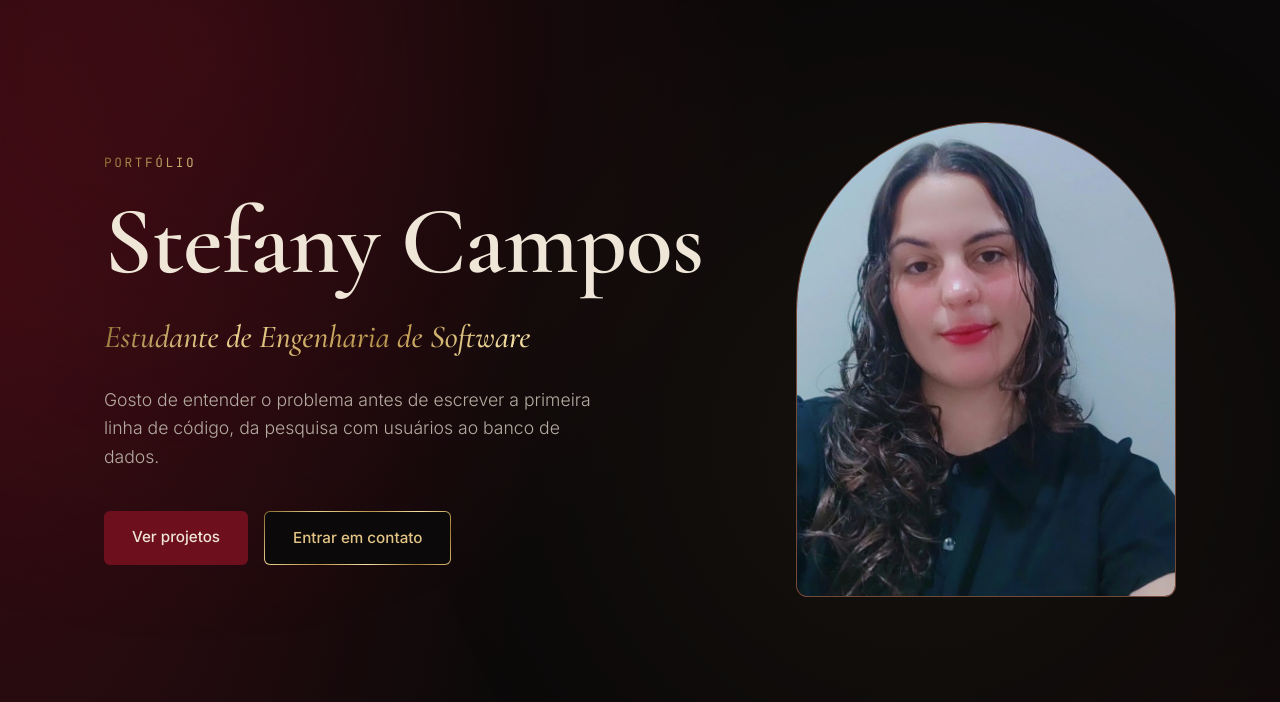
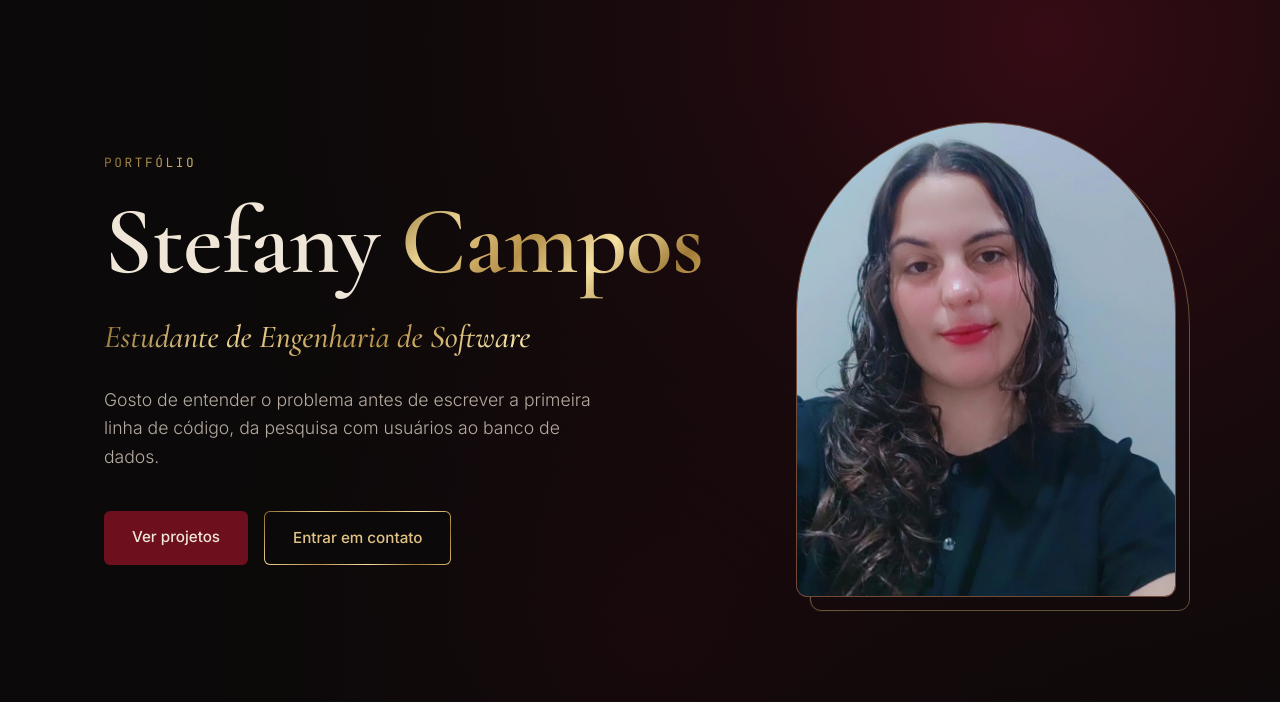
Before and after one commit to stefanycamposofc-oss/portfolio, a plain HTML site: page index.html in a window 1280 px wide. Shown: the part 98-800 px from the top of the page. Drawn offline with nearby package versions, Linux system fonts and the light colour scheme; animation ran at ten frames a second.

Commit message:
Adiciona fundo vinho com rolagem e brilhos na foto e no nome

```diff
--- a/css/style.css
+++ b/css/style.css
@@ -1230,6 +1230,87 @@ body::before {
   }
 }
 
+/* ========== FUNDO VINHO E BRILHOS ========== */
+
+/* O fundo que muda com a rolagem (desenhado pelo JS) */
+.fundo-vinho {
+  position: fixed;
+  top: 0;
+  left: 0;
+  width: 100vw;
+  height: 100vh;
+  z-index: -1;
+  pointer-events: none;
+}
+
+/* Moldura dourada atrás da foto */
+.inicio-foto {
+  position: relative;
+  isolation: isolate;
+}
+
+.inicio-foto::before,
+.inicio-foto::after {
+  content: "";
+  position: absolute;
+  inset: 0;
+  z-index: -1;
+  border-radius: 200px 200px 12px 12px;
+  transform: translate(14px, 14px);
+  pointer-events: none;
+}
+
+.inicio-foto::before {
+  border: 1px solid rgba(201, 169, 110, 0.45);
+}
+
+/* Ponto de luz que percorre a moldura */
+@property --angulo {
+  syntax: "<angle>";
+  inherits: false;
+  initial-value: 0deg;
+}
+
+.inicio-foto::after {
+  inset: -1px;
+  padding: 1.5px;
+  background: conic-gradient(from var(--angulo), transparent 0 78%, rgba(245, 225, 164, 0.15) 84%, #F5E1A4 90%, rgba(245, 225, 164, 0.15) 95%, transparent 100%);
+  -webkit-mask: linear-gradient(#000 0 0) content-box, linear-gradient(#000 0 0);
+  -webkit-mask-composite: xor;
+  mask: linear-gradient(#000 0 0) content-box exclude, linear-gradient(#000 0 0);
+  animation: girar-reflexo 8s linear infinite;
+}
+
+@keyframes girar-reflexo {
+  to {
+    --angulo: 360deg;
+  }
+}
+
+/* Reflexo de luz que passa pelo nome */
+.nome-brilho {
+  background:
+    linear-gradient(110deg, transparent 35%, rgba(255, 246, 220, 0.95) 50%, transparent 65%) no-repeat,
+    var(--ouro);
+  background-size: 40% 100%, 100% 100%;
+  background-position: -60% 0, 0 0;
+  -webkit-background-clip: text;
+  background-clip: text;
+  color: transparent;
+  animation: reflexo-nome 7s ease-in-out infinite;
+}
+
+@keyframes reflexo-nome {
+  0%,
+  60% {
+    background-position: -60% 0, 0 0;
+  }
+  85%,
+  100% {
+    background-position: 160% 0, 0 0;
+  }
+}
+
 /* ========== CELULAR ========== */
 @media (max-width: 700px) {
 
--- a/index.html
+++ b/index.html
@@ -42,7 +42,7 @@
     <section id="inicio" class="inicio">
       <div class="inicio-texto">
         <p class="rotulo" data-en="Portfolio">Portfólio</p>
-        <h1>Stefany Campos</h1>
+        <h1>Stefany <span class="nome-brilho">Campos</span></h1>
         <p class="inicio-subtitulo" data-en="Software Engineering Student">Estudante de Engenharia de Software</p>
         <p class="inicio-descricao" data-en="I like to understand the problem before writing the first line of code, from user research to the database.">
           Gosto de entender o problema antes de escrever a primeira linha de código, da pesquisa com usuários ao banco de dados.
--- a/js/script.js
+++ b/js/script.js
@@ -299,3 +299,112 @@ if (temMouse && !menosMovimento) {
     }
   });
 }
+
+
+// ========== FUNDO VINHO QUE MUDA COM A ROLAGEM ==========
+{
+  const fundo = document.createElement('canvas');
+  fundo.className = 'fundo-vinho';
+  fundo.setAttribute('aria-hidden', 'true');
+  document.body.prepend(fundo);
+
+  const tinta = fundo.getContext('2d');
+
+  // As "paradas" da luz: onde ela fica e que cor tem em cada parte da página
+  const paradas = [
+    { x: 0.85, y: 0.15, raio: 0.75, cor: [58, 12, 22], forca: 0.9 },
+    { x: 0.15, y: 0.5, raio: 0.8, cor: [110, 15, 29], forca: 0.55 },
+    { x: 0.7, y: 0.75, raio: 0.7, cor: [92, 15, 28], forca: 0.7 },
+    { x: 0.5, y: 0.95, raio: 1.1, cor: [43, 8, 16], forca: 1 }
+  ];
+
+  let largura, altura;
+  let alvo = 0;
+  let atual = 0;
+  let desenhando = false;
+
+  const misturar = (a, b, t) => a + (b - a) * t;
+  const suavizar = (t) => t * t * (3 - 2 * t);
+
+  function ajustarTamanho() {
+    const escala = Math.min(window.devicePixelRatio || 1, 2);
+    largura = window.innerWidth;
+    altura = window.innerHeight;
+    fundo.width = largura * escala;
+    fundo.height = altura * escala;
+    tinta.setTransform(escala, 0, 0, escala, 0, 0);
+  }
+
+  // Quanto da página já foi rolado, de 0 (topo) a 1 (fim)
+  function progressoDaRolagem() {
+    const maximo = document.documentElement.scrollHeight - window.innerHeight;
+    return maximo > 0 ? Math.min(Math.max(window.scrollY / maximo, 0), 1) : 0;
+  }
+
+  function pintar(p) {
+    tinta.fillStyle = '#0B0909';
+    tinta.fillRect(0, 0, largura, altura);
+
+    // Descobre entre quais paradas estamos e o quanto andou entre elas
+    const trechos = paradas.length - 1;
+    const posicao = p * trechos;
+    const i = Math.min(Math.floor(posicao), trechos - 1);
+    const t = suavizar(posicao - i);
+    const de = paradas[i];
+    const para = paradas[i + 1];
+
+    const x = misturar(de.x, para.x, t) * largura;
+    const y = misturar(de.y, para.y, t) * altura;
+    const raio = misturar(de.raio, para.raio, t) * Math.max(largura, altura);
+    const cor = de.cor.map((valor, k) => Math.round(misturar(valor, para.cor[k], t)));
+    const forca = misturar(de.forca, para.forca, t);
+
+    let luz = tinta.createRadialGradient(x, y, 0, x, y, raio);
+    luz.addColorStop(0, `rgba(${cor}, ${forca})`);
+    luz.addColorStop(1, 'rgba(11, 9, 9, 0)');
+    tinta.fillStyle = luz;
+    tinta.fillRect(0, 0, largura, altura);
+
+    // Uma segunda luz, mais fraca, do lado oposto
+    const x2 = largura - x * 0.6;
+    const y2 = altura - y * 0.5;
+    luz = tinta.createRadialGradient(x2, y2, 0, x2, y2, raio * 0.6);
+    luz.addColorStop(0, `rgba(43, 8, 16, ${0.35 + p * 0.4})`);
+    luz.addColorStop(1, 'rgba(11, 9, 9, 0)');
+    tinta.fillStyle = luz;
+    tinta.fillRect(0, 0, largura, altura);
+  }
+
+  // A cor anda aos poucos até a posição da rolagem
+  function quadro() {
+    atual += (alvo - atual) * (menosMovimento ? 1 : 0.08);
+    if (Math.abs(alvo - atual) < 0.0005) atual = alvo;
+
+    pintar(atual);
+
+    if (atual !== alvo) {
+      requestAnimationFrame(quadro);
+    } else {
+      desenhando = false;
+    }
+  }
+
+  function atualizarFundo() {
+    alvo = progressoDaRolagem();
+    if (!desenhando) {
+      desenhando = true;
+      requestAnimationFrame(quadro);
+    }
+  }
+
+  window.addEventListener('scroll', atualizarFundo, { passive: true });
+  window.addEventListener('resize', () => {
+    ajustarTamanho();
+    pintar(atual);
+    atualizarFundo();
+  });
+
+  ajustarTamanho();
+  atual = alvo = progressoDaRolagem();
+  pintar(atual);
+}
```
